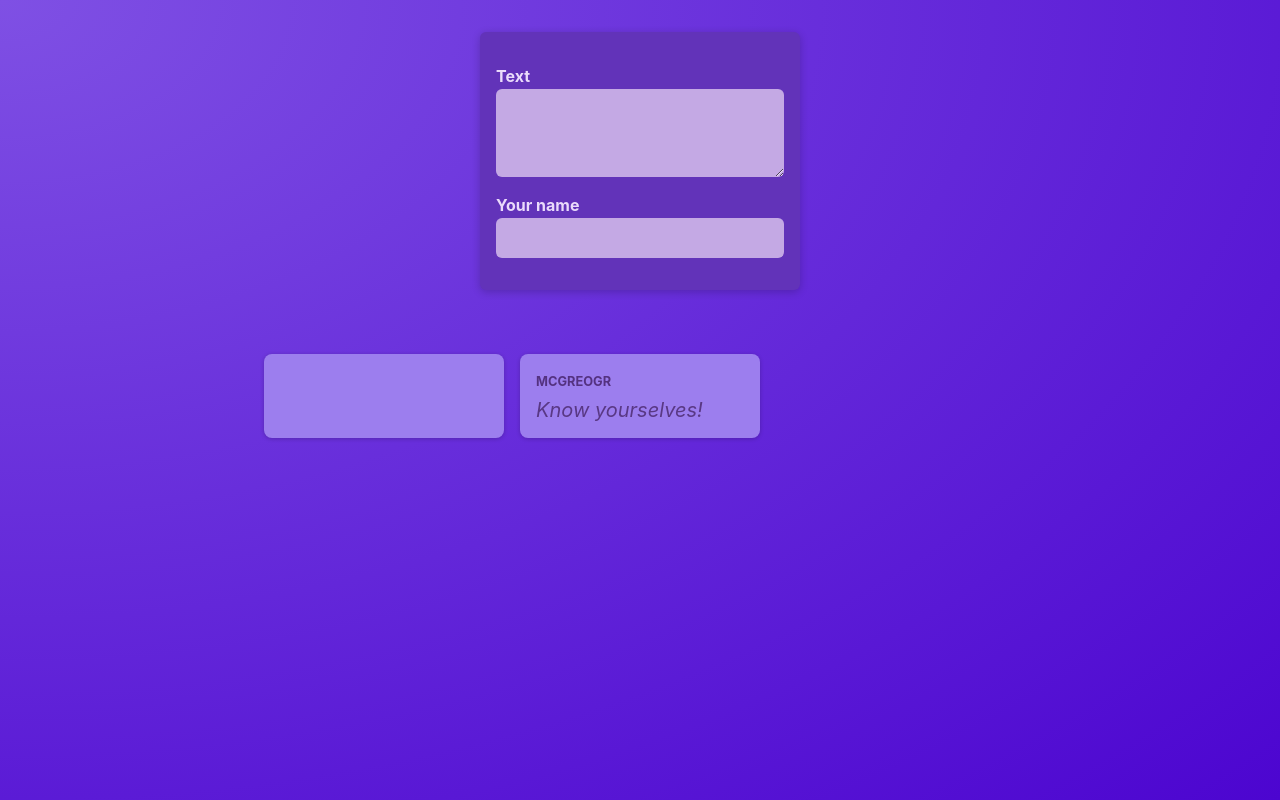
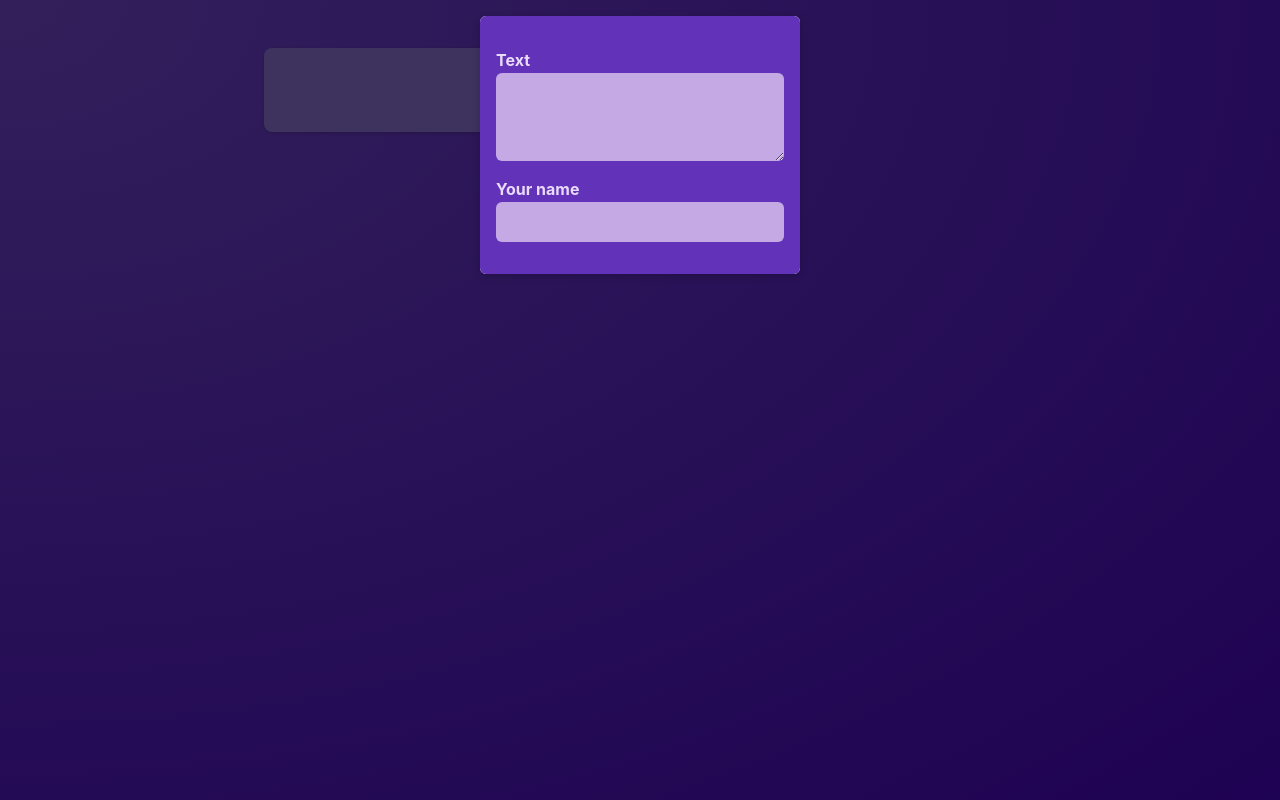
Before and after one commit to TeoTodorov16/React-Poster, a React (Vite) app: page / in a window 1280 px wide. Built offline with nearby package versions, Linux system fonts and the light colour scheme.

Commit message:
Using a children prop to wrap a component

```diff
--- /dev/null
+++ b/src/assets/components/Modal.jsx
@@ -0,0 +1,14 @@
+import classes from "./Modal.module.css";
+
+function Modal({ children }) {
+  return (
+    <>
+      <div className={classes.backdrop} />
+      <dialog open className={classes.modal}>
+        {children}
+      </dialog>
+    </>
+  );
+}
+
+export default Modal;
--- /dev/null
+++ b/src/assets/components/Modal.module.css
@@ -0,0 +1,18 @@
+.backdrop {
+  position: fixed;
+  top: 0;
+  left: 0;
+  width: 100%;
+  height: 100vh;
+  background-color: rgba(0, 0, 0, 0.6);
+  z-index: 1;
+}
+
+.modal {
+  border: none;
+  border-radius: 6px;
+  box-shadow: 0 2px 8px rgba(0, 0, 0, 0.2);
+  padding: 0;
+  overflow: hidden;
+  z-index: 1;
+}
--- a/src/assets/components/NewPost.module.css
+++ b/src/assets/components/NewPost.module.css
@@ -2,9 +2,6 @@
   background-color: #6233b9;
   padding: 1rem;
   width: 20rem;
-  margin: 2rem auto;
-  border-radius: 6px;
-  box-shadow: 0 2px 8px rgba(0, 0, 0, 0.2);
 }
 
 .form label {
--- a/src/assets/components/PostsList.jsx
+++ b/src/assets/components/PostsList.jsx
@@ -1,5 +1,6 @@
 import Post from "./Post";
 import NewPost from "./NewPost";
+import Modal from "./Modal";
 import classes from "./PostsList.module.css";
 import { useState } from "react";
 
@@ -17,10 +18,12 @@
 
   return (
     <>
-      <NewPost
-        onBodyChange={bodyChangeHandler}
-        onAuthorChange={authorChangeHanlder}
-      />
+      <Modal>
+        <NewPost
+          onBodyChange={bodyChangeHandler}
+          onAuthorChange={authorChangeHanlder}
+        />
+      </Modal>
       <ul className={classes.posts}>
         <Post author={enteredAuthor} body={enteredBody} />
         <Post author="Mcgreogr" body="Know yourselves!" />
```
